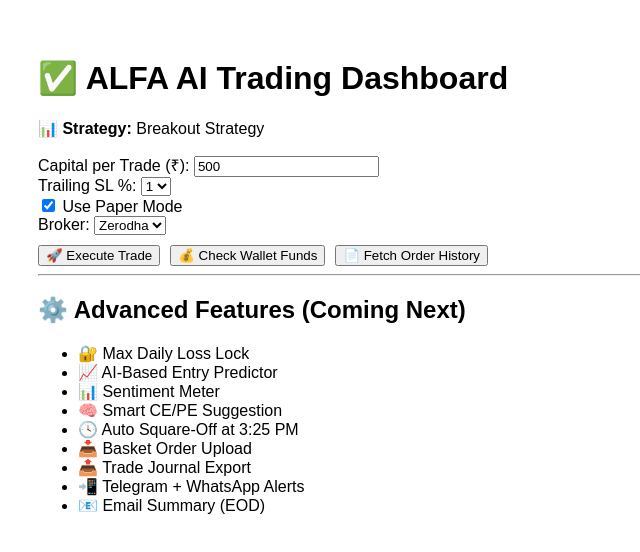
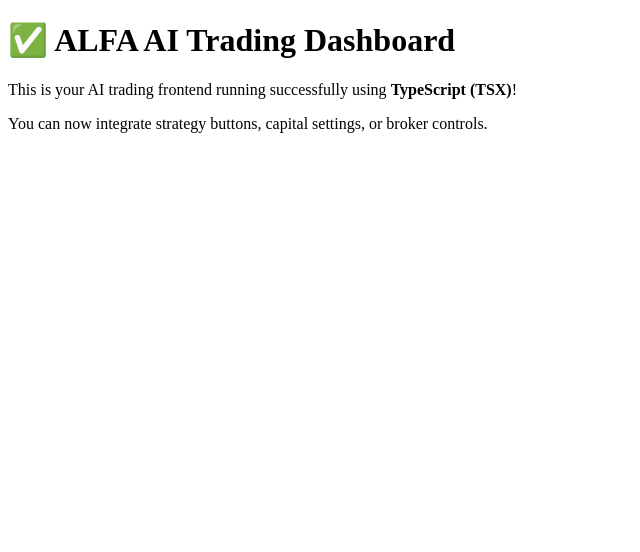
Before and after one commit to ALFATELECOM/ALFA-AI-Trading-Dashboard, a Next.js app in the folder frontend/: page / in a window 1280 px wide. Shown: the top 552 px of the page, without its empty margins (0-640 px from the left). Built offline with nearby package versions, Linux system fonts and the light colour scheme; no server answers.

Commit message:
Add files via upload

```diff
--- a/frontend/pages/index.tsx
+++ b/frontend/pages/index.tsx
@@ -1,115 +1,13 @@
-import React, { useState } from 'react';
-import axios from 'axios';
+import React from 'react';
 
-export default function Dashboard() {
-  const [capital, setCapital] = useState(500);
-  const [tsl, setTsl] = useState(1);
-  const [paperMode, setPaperMode] = useState(true);
-  const [strategy, setStrategy] = useState('Breakout Strategy');
-  const [broker, setBroker] = useState('Zerodha');
-  const [funds, setFunds] = useState(null);
-  const [orders, setOrders] = useState(null);
-  const [response, setResponse] = useState(null);
-
-  const baseUrl = process.env.NEXT_PUBLIC_BACKEND_URL || 'https://alfa-ai-backend.onrender.com';
-
-  const handleTrade = async () => {
-    const res = await axios.post(`${baseUrl}/trade`, {
-      strategy,
-      capital,
-      tsl,
-      paper: paperMode,
-    });
-    setResponse(res.data);
-  };
-
-  const fetchFunds = async () => {
-    const res = await axios.get(`${baseUrl}/funds?broker=${broker}`);
-    setFunds(res.data);
-  };
-
-  const fetchOrders = async () => {
-    const res = await axios.get(`${baseUrl}/orders?broker=${broker}`);
-    setOrders(res.data);
-  };
-
+const Dashboard = () => {
   return (
-    <div style={{ padding: '30px', fontFamily: 'Arial' }}>
+    <div>
       <h1>✅ ALFA AI Trading Dashboard</h1>
-
-      <p><strong>📊 Strategy:</strong> {strategy}</p>
-
-      <div>
-        <label>Capital per Trade (₹): </label>
-        <input
-          type="number"
-          value={capital}
-          onChange={(e) => setCapital(Number(e.target.value))}
-        />
-      </div>
-
-      <div>
-        <label>Trailing SL %: </label>
-        <select value={tsl} onChange={(e) => setTsl(Number(e.target.value))}>
-          <option value={1}>1</option>
-          <option value={2}>2</option>
-          <option value={3}>3</option>
-        </select>
-      </div>
-
-      <div>
-        <label><input type="checkbox" checked={paperMode} onChange={() => setPaperMode(!paperMode)} /> Use Paper Mode</label>
-      </div>
-
-      <div>
-        <label>Broker: </label>
-        <select value={broker} onChange={(e) => setBroker(e.target.value)}>
-          <option value="Zerodha">Zerodha</option>
-          <option value="MStock">MStock</option>
-          <option value="Paper">Paper</option>
-        </select>
-      </div>
-
-      <div style={{ marginTop: '10px' }}>
-        <button onClick={handleTrade}>🚀 Execute Trade</button>
-        <button onClick={fetchFunds} style={{ marginLeft: '10px' }}>💰 Check Wallet Funds</button>
-        <button onClick={fetchOrders} style={{ marginLeft: '10px' }}>📄 Fetch Order History</button>
-      </div>
-
-      {response && (
-        <div>
-          <h3>📌 Trade Response</h3>
-          <pre>{JSON.stringify(response, null, 2)}</pre>
-        </div>
-      )}
-
-      {funds && (
-        <div>
-          <h3>💼 Wallet Funds</h3>
-          <pre>{JSON.stringify(funds, null, 2)}</pre>
-        </div>
-      )}
-
-      {orders && (
-        <div>
-          <h3>📑 Order History</h3>
-          <pre>{JSON.stringify(orders, null, 2)}</pre>
-        </div>
-      )}
-
-      <hr />
-      <h2>⚙️ Advanced Features (Coming Next)</h2>
-      <ul>
-        <li>🔐 Max Daily Loss Lock</li>
-        <li>📈 AI-Based Entry Predictor</li>
-        <li>📊 Sentiment Meter</li>
-        <li>🧠 Smart CE/PE Suggestion</li>
-        <li>🕓 Auto Square-Off at 3:25 PM</li>
-        <li>📥 Basket Order Upload</li>
-        <li>📤 Trade Journal Export</li>
-        <li>📲 Telegram + WhatsApp Alerts</li>
-        <li>📧 Email Summary (EOD)</li>
-      </ul>
+      <p>This is your AI trading frontend running successfully using <strong>TypeScript (TSX)</strong>!</p>
+      <p>You can now integrate strategy buttons, capital settings, or broker controls.</p>
     </div>
   );
-}
+};
+
+export default Dashboard;
```
